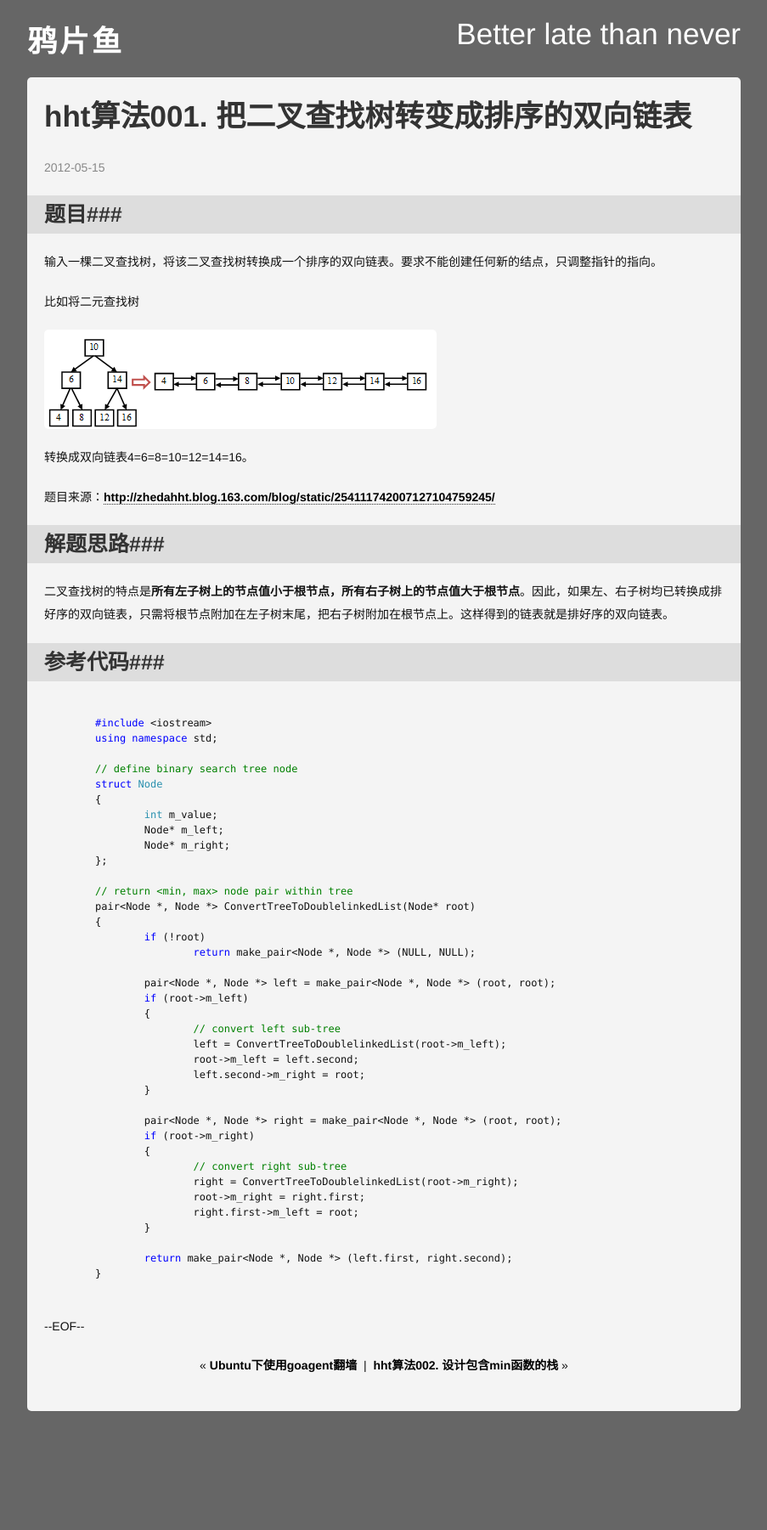
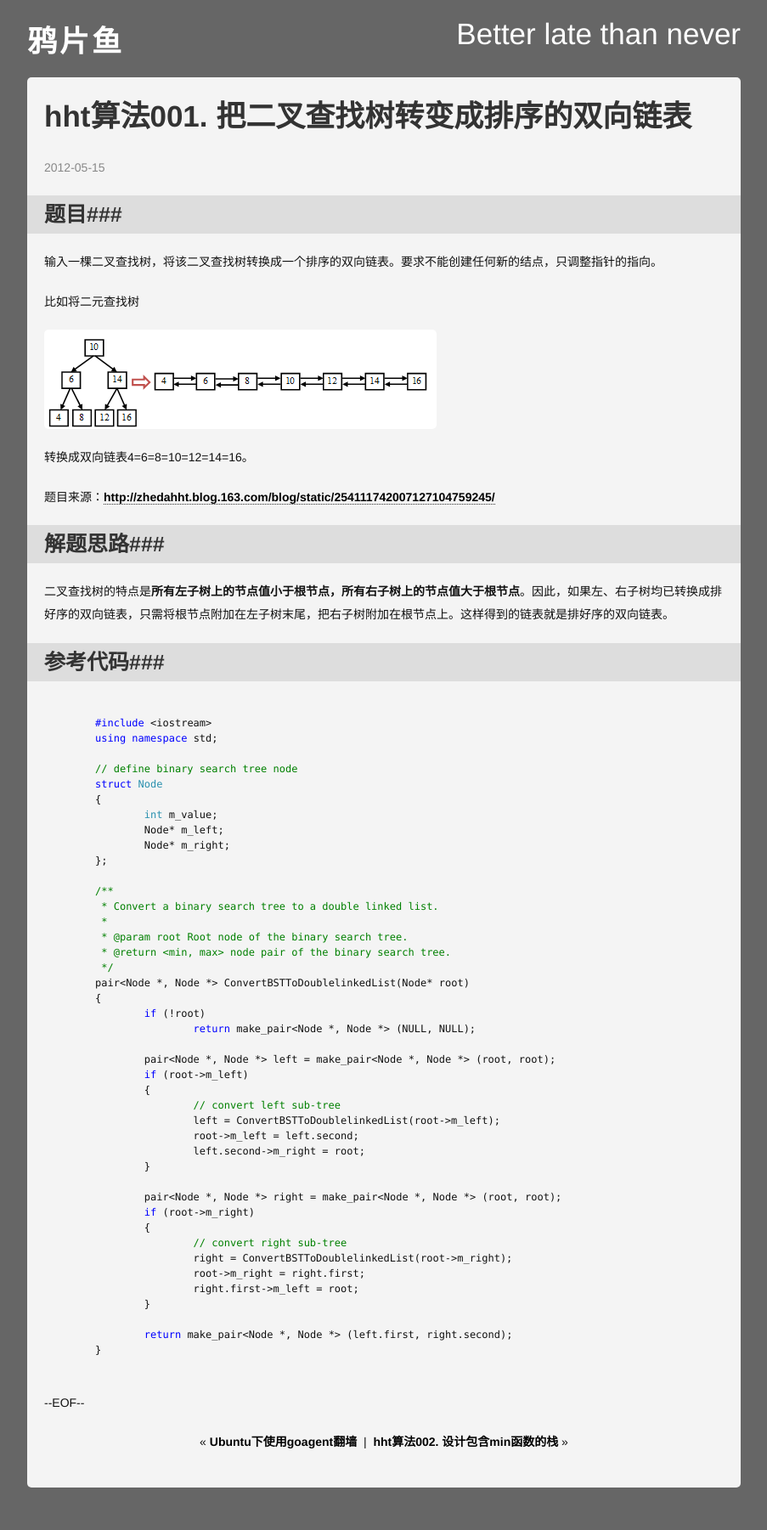
Before and after one commit to jiaguofang/yapianyu.github.com, a Jekyll site: the page built from _posts/algorithm/2012-05-15-convert-binary-search-tree-to-sorted-double-linked-list.markdown, in a window 1280 px wide. Shown: the whole page at 85% size, without its empty margins (188-1091 px from the left). Built offline with Jekyll 4.4.1, drawn with Linux system fonts in a browser that asks for light colours; Markdown is read by kramdown in place of the engine named in the settings; comment, search, counter and statistics services are not loaded; before the commit the page ends 1711 px from its top, so only the background shows below that.

Commit message:
Update _posts/algorithm/2012-05-15-convert-binary-search-tree-to-sorted-double-linked-list.markdown

```diff
--- a/_posts/algorithm/2012-05-15-convert-binary-search-tree-to-sorted-double-linked-list.markdown
+++ b/_posts/algorithm/2012-05-15-convert-binary-search-tree-to-sorted-double-linked-list.markdown
@@ -32,8 +32,13 @@ struct Node
 	Node* m_right;
 };
 
-// return <min, max> node pair within tree
-pair<Node *, Node *> ConvertTreeToDoublelinkedList(Node* root)
+/**
+ * Convert a binary search tree to a double linked list.
+ *
+ * @param root Root node of the binary search tree.
+ * @return <min, max> node pair of the binary search tree.
+ */
+pair<Node *, Node *> ConvertBSTToDoublelinkedList(Node* root)
 {
 	if (!root)
 		return make_pair<Node *, Node *> (NULL, NULL);
@@ -42,7 +47,7 @@ pair<Node *, Node *> ConvertTreeToDoublelinkedList(Node* root)
 	if (root->m_left)
 	{
 		// convert left sub-tree
-		left = ConvertTreeToDoublelinkedList(root->m_left);
+		left = ConvertBSTToDoublelinkedList(root->m_left);
 		root->m_left = left.second;
 		left.second->m_right = root;
 	}
@@ -51,7 +56,7 @@ pair<Node *, Node *> ConvertTreeToDoublelinkedList(Node* root)
 	if (root->m_right)
 	{
 		// convert right sub-tree
-		right = ConvertTreeToDoublelinkedList(root->m_right);
+		right = ConvertBSTToDoublelinkedList(root->m_right);
 		root->m_right = right.first;
 		right.first->m_left = root;
 	}
```
